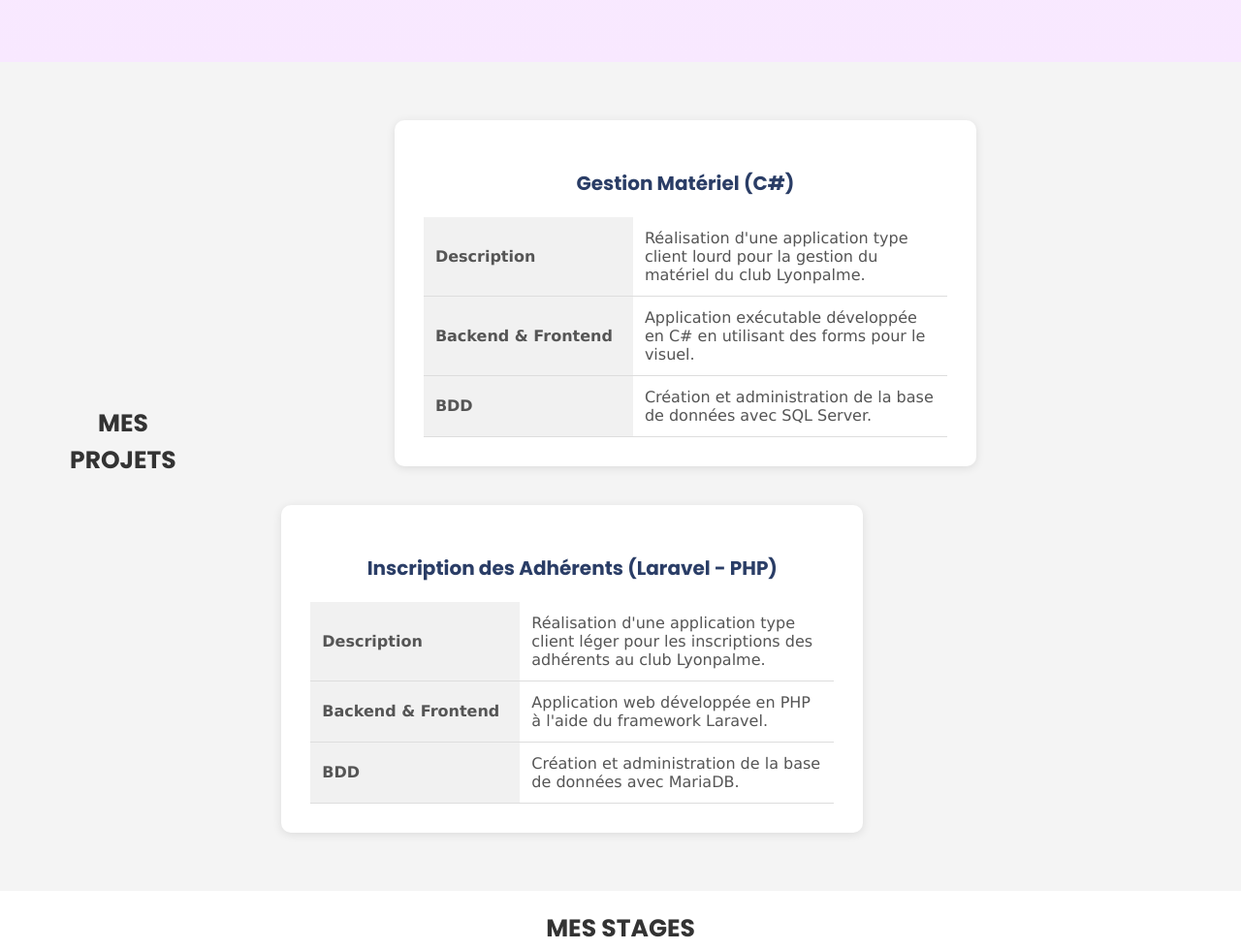
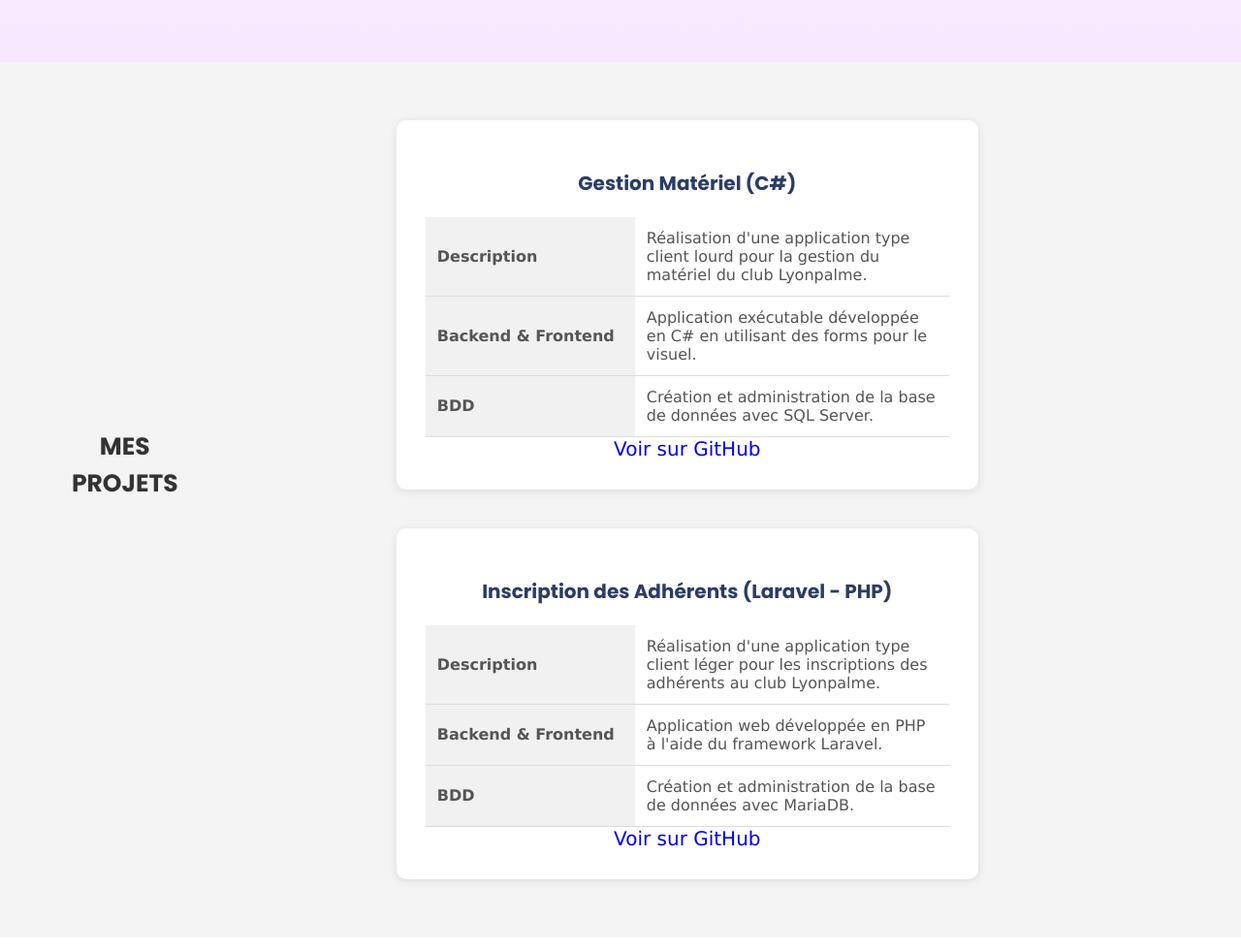
Before and after one commit to Lilly-22/Lilly-22.github.io, a plain HTML site: page index.html in a window 1280 px wide. Shown: the part 2020-3000 px from the top of the page at 97% size. Drawn offline with Linux system fonts and the light colour scheme.

Commit message:
Update index.html

```diff
--- a/index.html
+++ b/index.html
@@ -188,7 +188,7 @@
         </div>
 
         <div class="projects-container">
-            <a href="https://github.com/Lilly-22/gestion_materiel" >
+
           <!-- Tableau 1 : Gestion Matériel en C# -->
           <div class="project-table">
             <h3>Gestion Matériel (C#)</h3>
@@ -206,11 +206,11 @@
                 <td>Création et administration de la base de données avec SQL Server.</td>
               </tr>
             </table>
+            <a href="https://github.com/Lilly-22/gestion_materiel" class="project-link" target="_blank">Voir sur GitHub</a>
           </div>
 
           <!-- Tableau 2 : Inscription des adhérents (Laravel - PHP) -->
           <div class="project-table">
-              <a href="https://github.com/Lilly-22/inscription_lp" >
             <h3>Inscription des Adhérents (Laravel - PHP)</h3>
             <table>
               <tr>
@@ -226,7 +226,9 @@
                 <td>Création et administration de la base de données avec MariaDB.</td>
               </tr>
             </table>
+            <a href="https://github.com/Lilly-22/inscription_lp" class="project-link" target="_blank">Voir sur GitHub</a>
           </div>
+
         </div>
       </div>
     </section>
```
Lines whose indentation alone changed are shown as unchanged.
